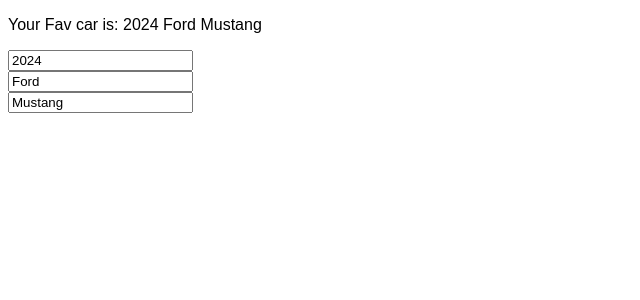
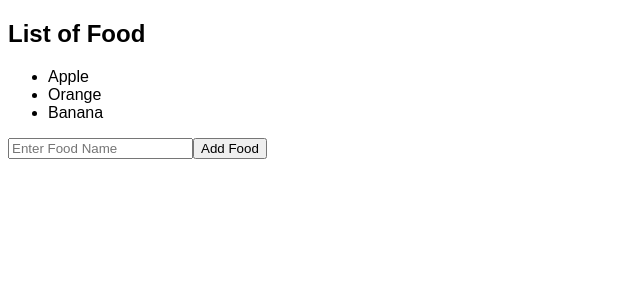
Before and after one commit to Omsurvase24/React-Basics, a React (Vite) app: page / in a window 1280 px wide. Shown: the top 300 px of the page, without its empty margins (0-640 px from the left). Built offline with nearby package versions, Linux system fonts and the light colour scheme.

Commit message:
update arrays in state

```diff
--- a/src/App.jsx
+++ b/src/App.jsx
@@ -1,9 +1,9 @@
-import UpdateObj from "./UpdateObj";
+import UpdateArr from "./UpdateArr";
 
 function App() {
   return (
     <>
-      <UpdateObj></UpdateObj>
+      <UpdateArr></UpdateArr>
     </>
   );
 }
--- /dev/null
+++ b/src/UpdateArr.jsx
@@ -0,0 +1,30 @@
+import React, { useState } from "react";
+
+function UpdateArr() {
+    const [foods, setFoods] = useState(["Apple", "Orange", "Banana"]);
+
+    function handleAddFood() {
+        const newFood = document.getElementById("foodInput").value;
+        document.getElementById("foodInput").value = "";
+
+        setFoods(f => [...f, newFood]);
+    }
+
+    function handleRemoveFood(index) {
+        setFoods(foods.filter((_, i) => i != index));
+    }
+
+    return (
+        <div>
+            <h2>List of Food</h2>
+            <ul>
+                {foods.map((food, index) => <li key={index} onClick={() => handleRemoveFood(index)}>{food}</li>)}
+            </ul>
+
+            <input type="text" id="foodInput" placeholder="Enter Food Name" />
+            <button onClick={handleAddFood}>Add Food</button>
+        </div>
+    );
+}
+
+export default UpdateArr
```
